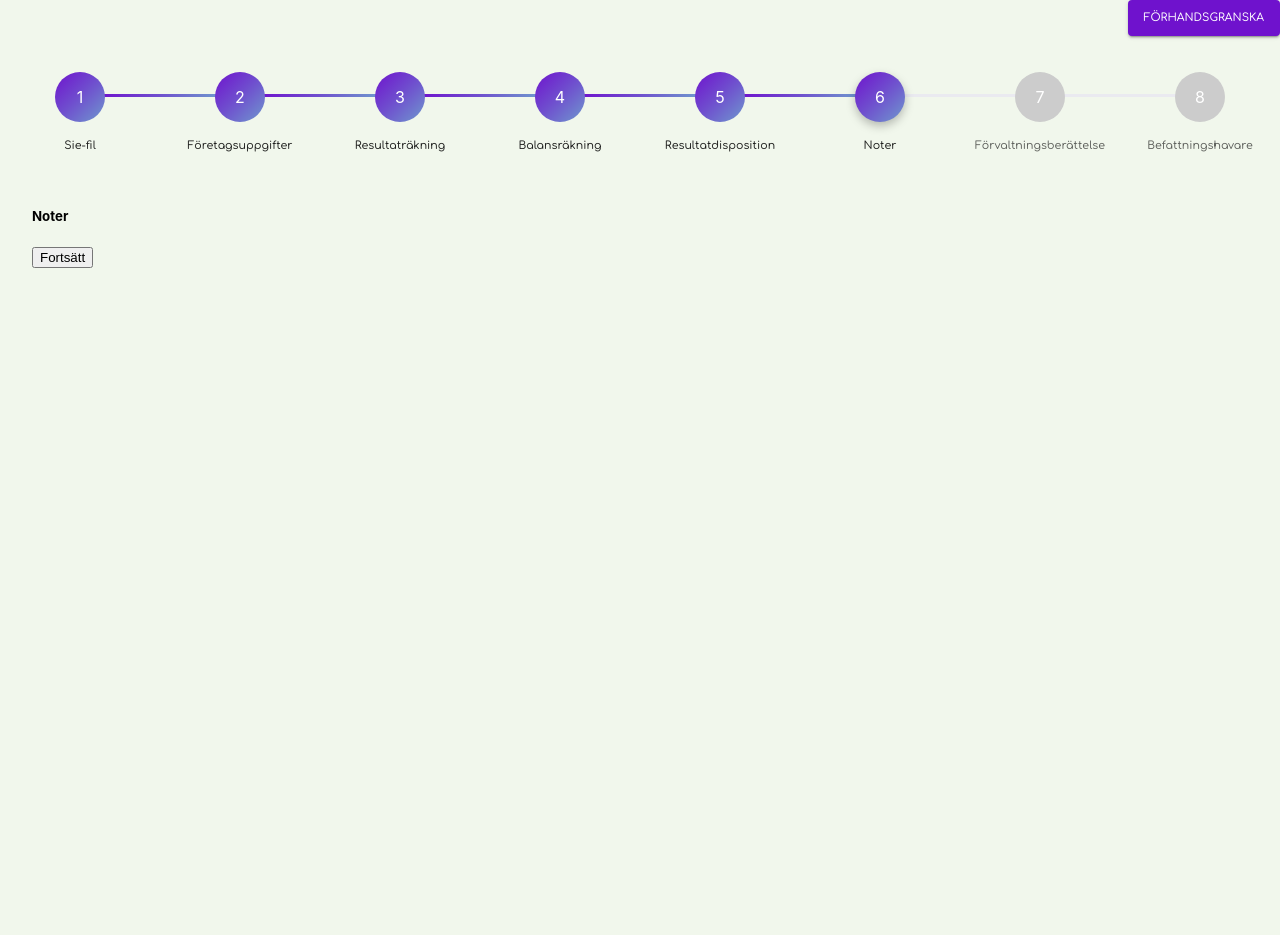
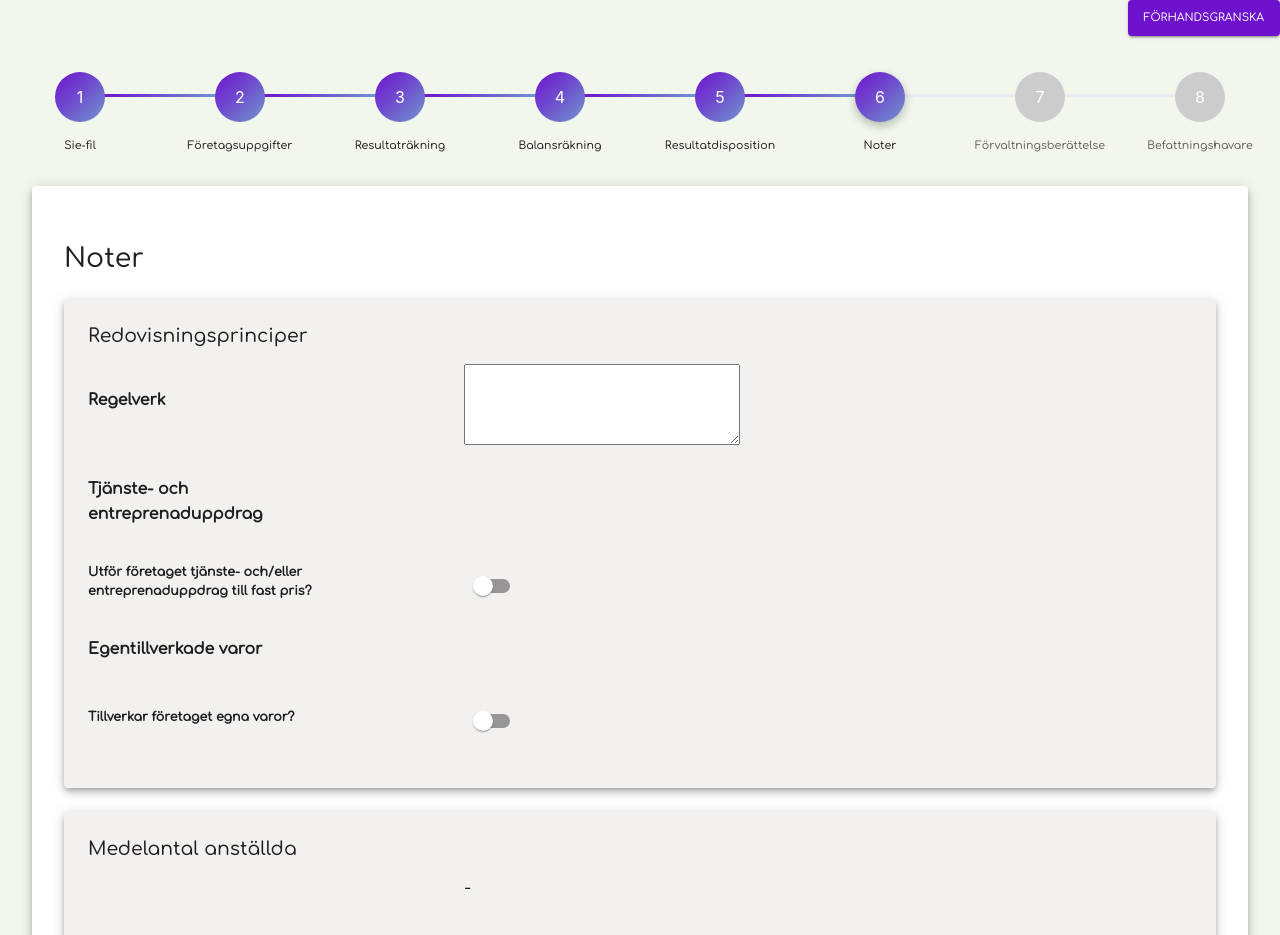
Before and after one commit to spgarn/Arsredovisning, a React (Create React App) app in the folder frontend/: page /notes in a window 1280 px wide. Shown: the top 935 px of the page. Before the commit the page ends 800 px from the top, so only its background shows below. Built offline with nearby package versions, Linux system fonts and the light colour scheme; what @react-pdf/renderer would draw is missing.

Commit message:
Design for Notes updates

```diff
--- a/frontend/src/components/MultiRow.tsx
+++ b/frontend/src/components/MultiRow.tsx
@@ -6,25 +6,26 @@ type Props ={
   subTitle:string
   isBold?:boolean
   isSum?:boolean
+  isBig?:boolean
   isNoBorder?:boolean
   current?:FieldAttributes<any> | string
   previous?:FieldAttributes<any> | string
 }
 
 const MultiRow:React.FC<Props> = ({
-  subTitle, isBold, isSum, isNoBorder, current, previous, children,
+  subTitle, isBold, isSum, isNoBorder, current, previous, isBig, children,
 }) => (
   <Grid mb={12} container columnGap={50}>
-    <Grid pt={12} pl={!isSum && 12} xs={3} item alignSelf="center">
-      <Typography alignSelf="center" fontWeight={isBold && 900}>{subTitle}</Typography>
+    <Grid pt={4} pl={!isSum && 12} xs={3} item alignSelf="center">
+      {isBig ? <Typography variant="h6" alignSelf="center" fontWeight={isBold && 900}>{subTitle}</Typography> : <Typography alignSelf="center" fontWeight={isBold && 900}>{subTitle}</Typography>}
     </Grid>
 
-    <Grid pt={12} alignSelf="center" item xs={3} borderTop={isSum && !isNoBorder && '1px solid gray'} container>
+    <Grid pt={8} alignSelf="center" item xs={3} borderTop={isSum && !isNoBorder && '1px solid gray'} container>
       {current || children }
     </Grid>
     {previous
     && (
-    <Grid pt={12} item xs={3} borderTop={isSum && !isNoBorder && '1px solid gray'} container>
+    <Grid pt={8} item xs={3} borderTop={isSum && !isNoBorder && '1px solid gray'} container>
       {previous}
     </Grid>
     )}
--- /dev/null
+++ b/frontend/src/components/Notes.tsx
@@ -0,0 +1,28 @@
+import { Paper, Switch, Typography } from '@mui/material';
+
+type Props = {
+  title:string,
+  isActive?:boolean
+  onClick?:(e:any) => void
+}
+
+const Note:React.FC<Props> = ({
+  title, isActive = false, onClick, children,
+}) => (
+  <Paper elevation={5} style={{ padding: '24px', backgroundColor: '#f3f0f0', marginTop: '24px' }}>
+    {isActive ? (
+      <>
+        <Typography variant="h5">{title}</Typography>
+        {children}
+      </>
+    ) : (
+      <div style={{ display: 'flex', gap: '120px', alignItems: 'center' }}>
+        <div>{title}</div>
+        <Switch name={title} onClick={onClick} />
+      </div>
+
+    )}
+  </Paper>
+);
+
+export default Note;
--- a/frontend/src/components/SubTitle.tsx
+++ b/frontend/src/components/SubTitle.tsx
@@ -3,7 +3,7 @@ import Typography from '@mui/material/Typography';
 
 type Props = {
   subTitle:string
-  current:string
+  current?:string
   previous?:string
 }
 
@@ -13,14 +13,14 @@ const SubTitle:React.FC<Props> = ({
 
   <Grid mb={12} container columnGap={50}>
     <Grid pt={12} xs={3} item alignSelf="center">
-      <Typography variant="h5">{subTitle}</Typography>
+      <Typography variant="h4">{subTitle}</Typography>
     </Grid>
     <Grid pt={12} item xs={3} container>
-      <Typography variant="h6">{current || children}</Typography>
+      <Typography variant="h5">{current || children}</Typography>
     </Grid>
     {previous && (
     <Grid pt={12} item xs={3} container>
-      <Typography variant="h6">{previous}</Typography>
+      <Typography variant="h5">{previous}</Typography>
     </Grid>
     )}
 
--- a/frontend/src/pages/NotesPage/NotesPage.tsx
+++ b/frontend/src/pages/NotesPage/NotesPage.tsx
@@ -1,18 +1,73 @@
-import { NavLink } from 'react-router-dom';
+import { Switch, TextareaAutosize, TextField } from '@mui/material';
+import { observer } from 'mobx-react-lite';
+import { useState } from 'react';
+import Card from '../../components/Card';
+import MultiRow from '../../components/MultiRow';
+import Note from '../../components/Notes';
 import Page from '../../components/Page';
+import SubTitle from '../../components/SubTitle';
+import { formatDate } from '../../functions/formatting';
 import useStore from '../../hooks/useStore';
 
-const NotesPage = () => {
+const NotesPage = observer(() => {
   const { companyStore } = useStore();
+
+  const [activeNotes, setActiveNotes] = useState(new Set());
+
+  const onClick = (e: any) => {
+    setActiveNotes((previousState) => new Set([...previousState, e.target.name]));
+  };
+
   return (
     <Page>
-      <h5>Noter</h5>
-      {companyStore.company.info.registrationNumber}
-      <NavLink to="/year-story">
-        <button type="button">Fortsätt</button>
-      </NavLink>
+      <Card>
+        <SubTitle subTitle="Noter" />
+        <Note isActive title="Redovisningsprinciper">
+          <MultiRow isBig isBold isSum isNoBorder subTitle="Regelverk" current={<TextareaAutosize cols={50} minRows={5} minLength={200} />} />
+          <MultiRow isBig isBold isSum isNoBorder subTitle="Tjänste- och entreprenaduppdrag" />
+          <MultiRow isBold isSum isNoBorder subTitle="Utför företaget tjänste- och/eller entreprenaduppdrag till fast pris?" current={<Switch />} />
+          <MultiRow isBig isBold isSum isNoBorder subTitle="Egentillverkade varor" />
+          <MultiRow isBold isSum isNoBorder subTitle="Tillverkar företaget egna varor?" current={<Switch />} />
+        </Note>
+        <Note isActive title="Medelantal anställda">
+          <MultiRow subTitle="" current={`${formatDate(companyStore.company.fiscalYears.currentStart)} - ${formatDate(companyStore.company.fiscalYears.currentEnd)}`} />
+          <MultiRow
+            subTitle="Medelantal anställda under året"
+            current={(
+              <TextField label="Måste anges" />
+)}
+          />
+        </Note>
+        <Note onClick={(e) => onClick(e)} isActive={activeNotes.has('Ställda säkerheter')} title="Ställda säkerheter">
+          <MultiRow isBig isBold isSum isNoBorder subTitle="Regelverk" current={<TextareaAutosize cols={50} minRows={5} minLength={200} />} />
+
+        </Note>
+        <Note onClick={(e) => onClick(e)} isActive={activeNotes.has('Eventualförpliktelser')} title="Eventualförpliktelser">
+          <MultiRow isBig isBold isSum isNoBorder subTitle="Regelverk" current={<TextareaAutosize cols={50} minRows={5} minLength={200} />} />
+
+        </Note>
+        <Note onClick={(e) => onClick(e)} isActive={activeNotes.has('Exceptionella intäkter och kostnder')} title="Exceptionella intäkter och kostnder">
+          <MultiRow isBig isBold isSum isNoBorder subTitle="Regelverk" current={<TextareaAutosize cols={50} minRows={5} minLength={200} />} />
+
+        </Note>
+        <Note onClick={(e) => onClick(e)} isActive={activeNotes.has('Tillgångar, Avsättningar och Skulder som avser flera poster')} title="Tillgångar, Avsättningar och Skulder som avser flera poster">
+          <MultiRow isBig isBold isSum isNoBorder subTitle="Regelverk" current={<TextareaAutosize cols={50} minRows={5} minLength={200} />} />
+
+        </Note>
+        <Note onClick={(e) => onClick(e)} isActive={activeNotes.has('Ekonomiska arrangemang som inte redovisas i balansräkningen')} title="Ekonomiska arrangemang som inte redovisas i balansräkningen">
+          <MultiRow isBig isBold isSum isNoBorder subTitle="Regelverk" current={<TextareaAutosize cols={50} minRows={5} minLength={200} />} />
+
+        </Note>
+        <Note onClick={(e) => onClick(e)} isActive={activeNotes.has('Övriga kommentarer')} title="Övriga kommentarer">
+          <MultiRow isBig isBold isSum isNoBorder subTitle="Regelverk" current={<TextareaAutosize cols={50} minRows={5} minLength={200} />} />
+
+        </Note>
+
+        {/* <NavLink to="/year-story">
+          <button type="button">Fortsätt</button>
+        </NavLink> */}
+      </Card>
     </Page>
   );
-};
-
+});
 export default NotesPage;
```
